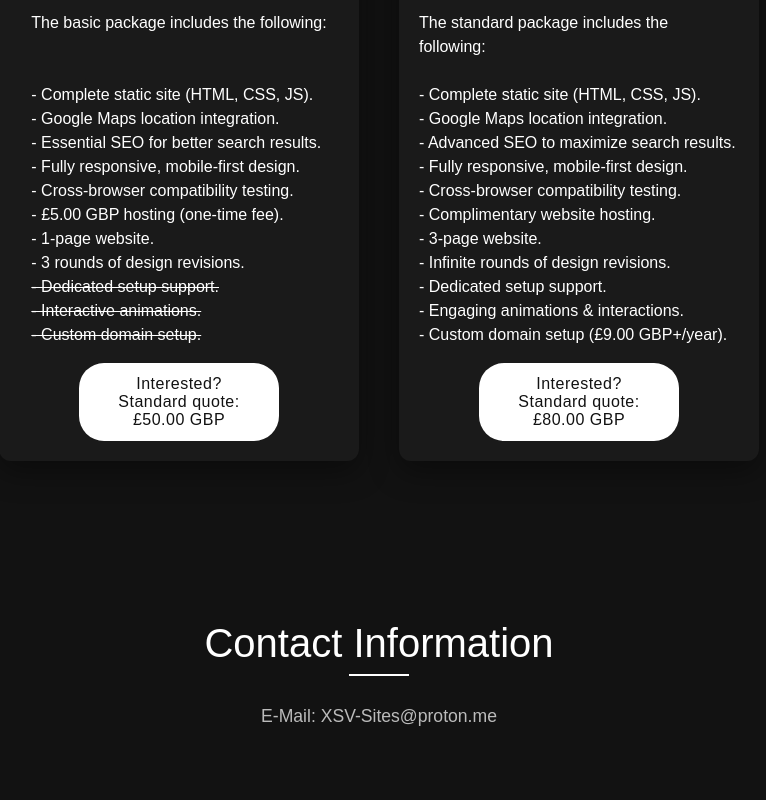
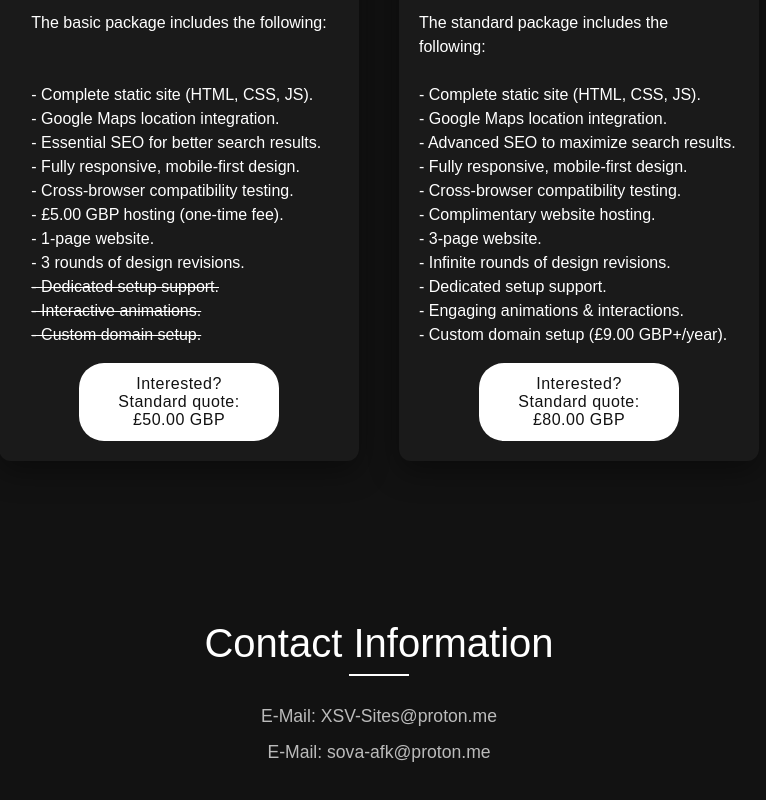
Before and after one commit to x45k/portfolio, a plain HTML site: page index.html in a window 1280 px wide. Shown: the part 1913-2713 px from the top of the page, without its empty margins (261-1027 px from the left). Drawn offline with Linux system fonts and the light colour scheme; no server answers.

Commit message:
add sova email

```diff
--- a/index.html
+++ b/index.html
@@ -121,6 +121,7 @@
             <h2>Contact Information</h2>
             <div style="margin-top: 20px;">
                 <h4>E-Mail: XSV-Sites@proton.me</h4>
+                <h4>E-Mail: sova-afk@proton.me</h4>
             </div>
         </div>
     </main>
```
